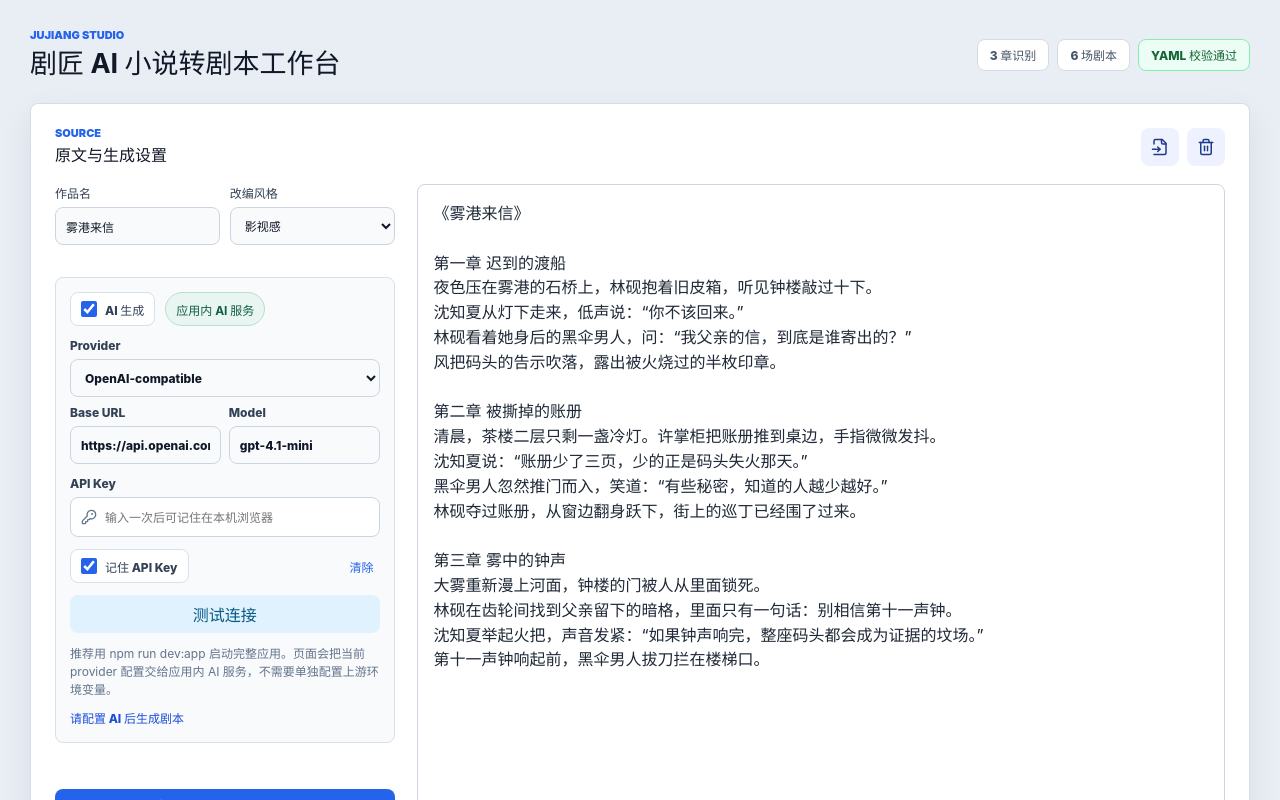
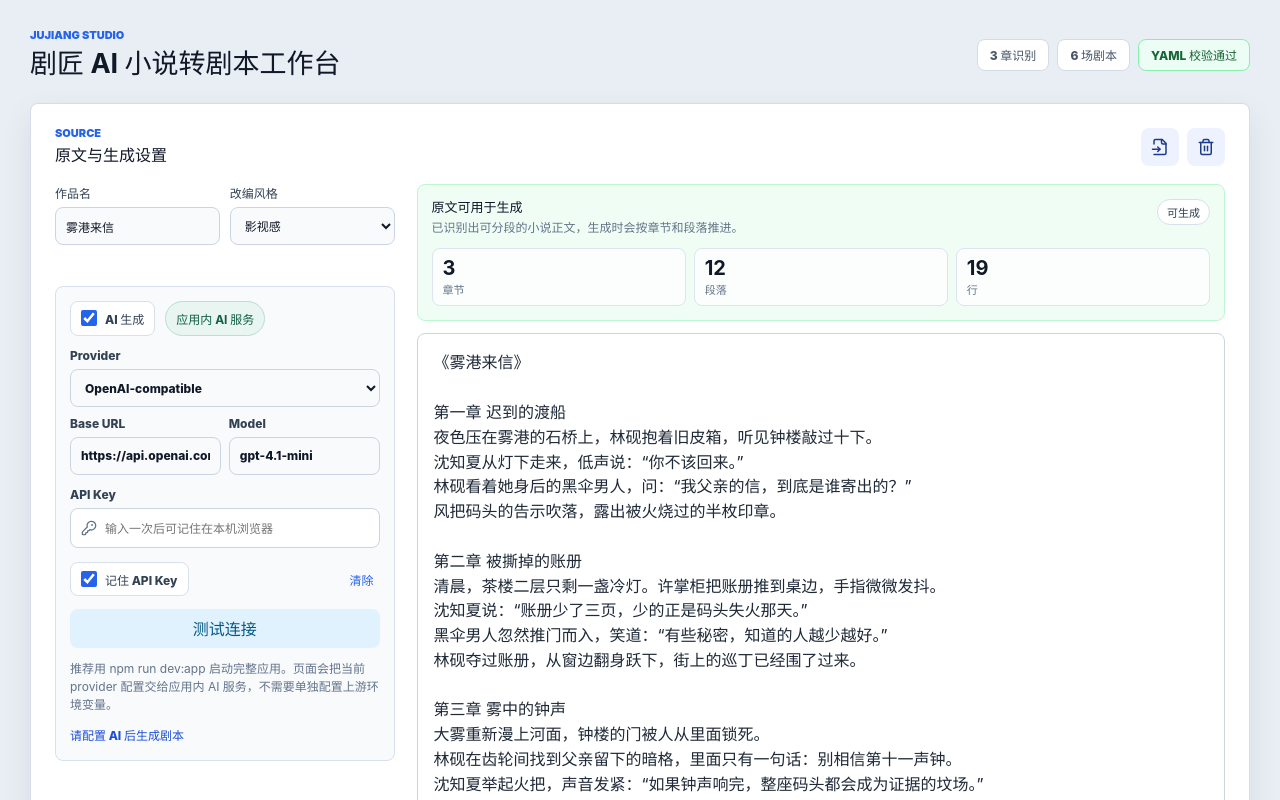
Before and after one commit to h1177h/jujiang, a React (Vite) app: page / in a window 1280 px wide. Shown: the top 800 px of the page. Built offline with nearby package versions, Linux system fonts and the light colour scheme.

Commit message:
feat(workbench): show source draft health

```diff
--- a/src/App.tsx
+++ b/src/App.tsx
@@ -18,7 +18,7 @@ import {
   resolveAiRequestBaseUrl
 } from "./core/apiConnection";
 import { apiProviderPresets, findApiProviderPreset } from "./core/apiProviders";
-import { countChapters } from "./core/chapters";
+import { summarizeSourceDraft } from "./core/chapters";
 import type { AdaptationStyle, Scene, ScreenplayYaml } from "./core/types";
 import {
   generateScreenplayWithApi,
@@ -134,9 +134,7 @@ export default function App() {
       return null;
     }
   }, [preview, yamlText]);
-  const chapterCount = useMemo(() => {
-    return countChapters(novelText);
-  }, [novelText]);
+  const sourceSummary = useMemo(() => summarizeSourceDraft(novelText), [novelText]);
   const sceneCount = draftScreenplay?.scenes.length ?? 0;
   const selectedScene =
     draftScreenplay?.scenes.find((scene) => scene.id === selectedSceneId) ?? draftScreenplay?.scenes[0] ?? null;
@@ -186,10 +184,19 @@ export default function App() {
     const run = createGenerationRun({
       title,
       model: apiModel,
-      chapterCount
+      chapterCount: sourceSummary.chapterCount
     });
     setGenerationRun(run);
     setGenerationRunHistory((current) => pushGenerationRunHistory(current, run));
+
+    if (!sourceSummary.canGenerate) {
+      const failedRun = failGenerationRun(run, sourceSummary.detail);
+      setGenerationRun(failedRun);
+      setGenerationRunHistory((current) => pushGenerationRunHistory(current, failedRun));
+      setGenerationStatus(sourceSummary.detail);
+      return;
+    }
+
     setGenerationStatus(useApi && apiReady ? `正在调用 ${apiModel}...` : "等待 AI 配置...");
 
     if (useApi && apiReady) {
@@ -468,7 +475,7 @@ export default function App() {
           <h1>剧匠 AI 小说转剧本工作台</h1>
         </div>
         <div className="status-strip">
-          <span>{chapterCount} 章识别</span>
+          <span>{sourceSummary.chapterCount} 章识别</span>
           <span>{sceneCount} 场剧本</span>
           <span className={validation.ok ? "valid" : "invalid"}>
             {validation.ok ? "YAML 校验通过" : "YAML 待修正"}
@@ -589,12 +596,38 @@ export default function App() {
               />
             </div>
 
+            <div className="source-editor-column">
+              <div className={`source-health ${sourceSummary.status}`}>
+                <div className="source-health-head">
+                  <div>
+                    <strong>{sourceSummary.headline}</strong>
+                    <p>{sourceSummary.detail}</p>
+                  </div>
+                  <span>{sourceSummary.canGenerate ? "可生成" : "待补充"}</span>
+                </div>
+                <div className="source-stat-grid">
+                  <span>
+                    <strong>{sourceSummary.chapterCount}</strong>
+                    章节
+                  </span>
+                  <span>
+                    <strong>{sourceSummary.paragraphCount}</strong>
+                    段落
+                  </span>
+                  <span>
+                    <strong>{sourceSummary.lineCount}</strong>
+                    行
+                  </span>
+                </div>
+              </div>
+
               <textarea
                 className="novel-editor"
                 value={novelText}
                 onChange={(event) => setNovelText(event.target.value)}
                 spellCheck={false}
               />
+            </div>
 
             <button className="primary-action" type="button" onClick={handleGenerate}>
               <Sparkles size={18} />
--- a/src/core/chapters.ts
+++ b/src/core/chapters.ts
@@ -74,6 +74,60 @@ export function countChapters(input: string): number {
   return parseChapters(input).length;
 }
 
+export type SourceDraftStatus = "ready" | "short" | "empty";
+
+export interface SourceDraftSummary {
+  status: SourceDraftStatus;
+  chapterCount: number;
+  paragraphCount: number;
+  lineCount: number;
+  canGenerate: boolean;
+  headline: string;
+  detail: string;
+}
+
+export function summarizeSourceDraft(input: string): SourceDraftSummary {
+  const text = normalizeNovelText(input);
+  if (!text) {
+    return {
+      status: "empty",
+      chapterCount: 0,
+      paragraphCount: 0,
+      lineCount: 0,
+      canGenerate: false,
+      headline: "等待原文",
+      detail: "请粘贴或上传小说正文后再调用 AI。"
+    };
+  }
+
+  const chapters = parseChapters(text);
+  const paragraphCount = chapters.reduce((sum, chapter) => sum + chapter.paragraphs.length, 0);
+  const lineCount = text.split("\n").length;
+  const status: SourceDraftStatus = chapterCountIsReady(chapters.length, paragraphCount, lineCount) ? "ready" : "short";
+
+  if (status === "short") {
+    return {
+      status,
+      chapterCount: chapters.length,
+      paragraphCount,
+      lineCount,
+      canGenerate: true,
+      headline: "短素材草稿",
+      detail: "素材偏短，仍可生成草稿；如果要稳定拆分人物、事件和场景，建议补充更多正文段落。"
+    };
+  }
+
+  return {
+    status,
+    chapterCount: chapters.length,
+    paragraphCount,
+    lineCount,
+    canGenerate: true,
+    headline: "原文可用于生成",
+    detail: "已识别出可分段的小说正文，生成时会按章节和段落推进。"
+  };
+}
+
 function mergeDuplicatedHeadings(headings: ChapterHeading[], lines: string[]): ChapterHeading[] {
   const merged: ChapterHeading[] = [];
 
@@ -115,6 +169,10 @@ function normalizeChapterMarker(value: string): string {
   return value.replace(/\s+/g, "").toLowerCase();
 }
 
+function chapterCountIsReady(chapterCount: number, paragraphCount: number, lineCount: number): boolean {
+  return chapterCount >= 3 || paragraphCount >= 6 || lineCount >= 12;
+}
+
 function buildChapter(
   index: number,
   title: string,
--- a/src/styles.css
+++ b/src/styles.css
@@ -199,7 +199,7 @@ h3 {
   grid-column: 1;
 }
 
-.input-panel .novel-editor {
+.input-panel .source-editor-column {
   grid-column: 2;
   grid-row: 2 / span 3;
 }
@@ -385,6 +385,92 @@ select:focus,
   font-weight: 800;
 }
 
+.source-editor-column {
+  display: grid;
+  gap: 12px;
+  min-height: 0;
+}
+
+.source-health {
+  background: #f8fafc;
+  border: 1px solid #d8e0eb;
+  border-radius: 8px;
+  display: grid;
+  gap: 12px;
+  padding: 14px;
+}
+
+.source-health.ready {
+  background: #f0fdf4;
+  border-color: #bbf7d0;
+}
+
+.source-health.short {
+  background: #fff7ed;
+  border-color: #fed7aa;
+}
+
+.source-health.empty {
+  background: #fef2f2;
+  border-color: #fecaca;
+}
+
+.source-health-head {
+  align-items: flex-start;
+  display: flex;
+  gap: 12px;
+  justify-content: space-between;
+}
+
+.source-health-head strong {
+  color: #0f172a;
+  display: block;
+  font-size: 13px;
+  line-height: 1.3;
+}
+
+.source-health-head p {
+  color: #64748b;
+  font-size: 12px;
+  line-height: 1.45;
+  margin-top: 3px;
+}
+
+.source-health-head > span {
+  background: #ffffff;
+  border: 1px solid #d8e0eb;
+  border-radius: 999px;
+  color: #334155;
+  flex: none;
+  font-size: 11px;
+  font-weight: 900;
+  padding: 4px 9px;
+}
+
+.source-stat-grid {
+  display: grid;
+  gap: 8px;
+  grid-template-columns: repeat(3, minmax(0, 1fr));
+}
+
+.source-stat-grid span {
+  background: rgb(255 255 255 / 72%);
+  border: 1px solid #dbe4f0;
+  border-radius: 8px;
+  color: #64748b;
+  display: grid;
+  font-size: 11px;
+  gap: 2px;
+  min-height: 52px;
+  padding: 8px 10px;
+}
+
+.source-stat-grid strong {
+  color: #111827;
+  font-size: 20px;
+  line-height: 1.1;
+}
+
 .generation-run {
   background: #ffffff;
   border: 1px solid #cbd5e1;
@@ -1619,7 +1705,7 @@ select:focus,
   .input-panel .field-row,
   .input-panel .api-box,
   .input-panel .primary-action,
-  .input-panel .novel-editor {
+  .input-panel .source-editor-column {
     grid-column: auto;
     grid-row: auto;
   }
@@ -1651,7 +1737,8 @@ select:focus,
   .scene-grid,
   .api-grid,
   .quality-items,
-  .character-rail {
+  .character-rail,
+  .source-stat-grid {
     grid-template-columns: 1fr;
     width: 100%;
   }
```
Also changed, not shown: 1 other file (tests, documents, lock files or other folders). Lines whose indentation alone changed are shown as unchanged.
